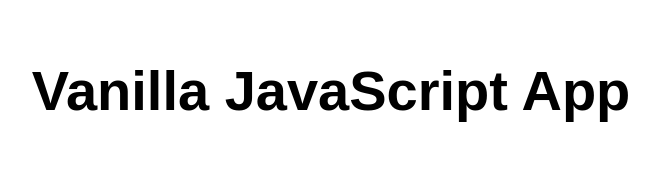
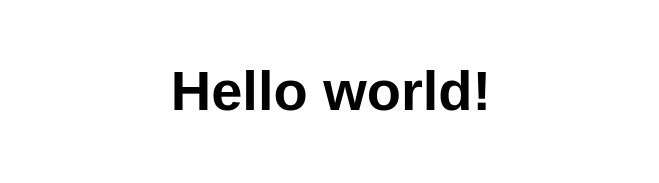
Before and after one commit to deborahc/cosmos-wellbeing-app, a plain HTML site: page index.html in a window 1280 px wide. Shown: the whole page, without its empty margins (309-968 px from the left). Drawn offline with Linux system fonts and the light colour scheme.

Commit message:
first commit - hello world

```diff
--- a/index.html
+++ b/index.html
@@ -10,7 +10,7 @@
 
 <body>
   <main>
-    <h1>Vanilla JavaScript App</h1>
+    <h1>Hello world!</h1>
   </main>
 </body>
 
```
